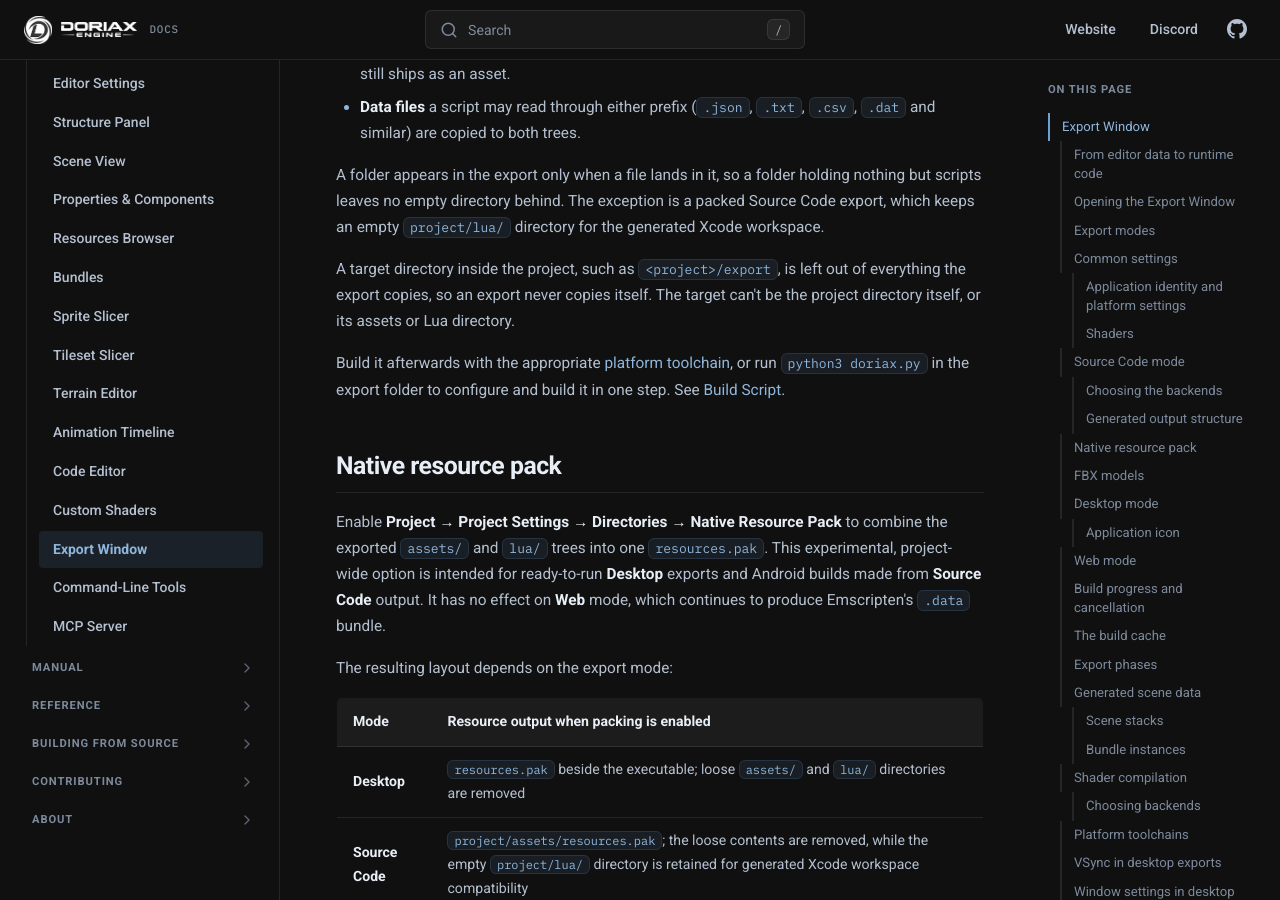
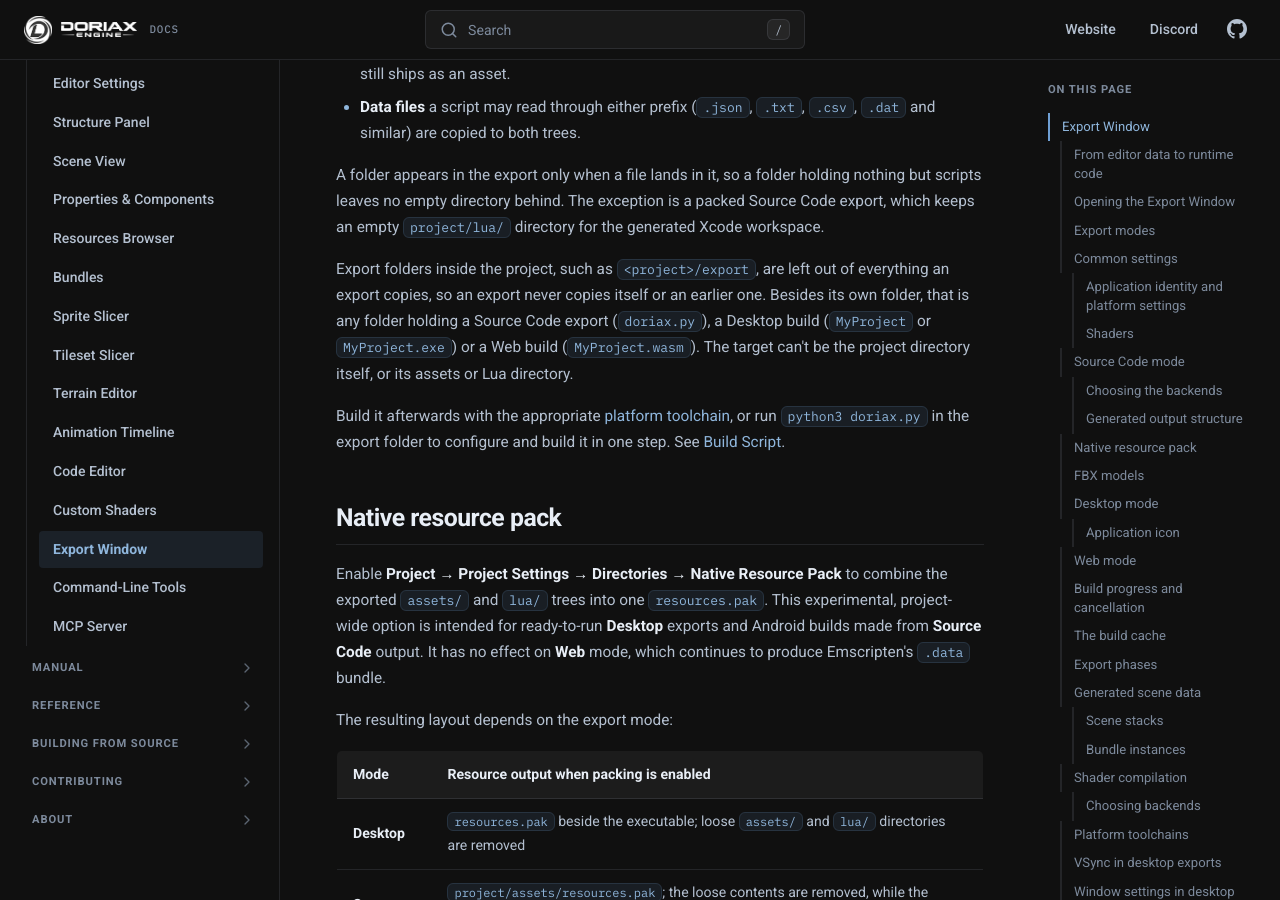
Before and after one commit to doriaxengine/doriax-docs, an MkDocs documentation site: the page built from docs/editor/export.md, in a window 1280 px wide and 900 px high, scrolled down 6984 px. Built offline with MkDocs 1.6.1, drawn with Linux system fonts in a browser that asks for light colours; comment, search, counter and statistics services are not loaded.

Commit message:
Doc exports leaving out earlier exports

```diff
--- a/docs/editor/export.md
+++ b/docs/editor/export.md
@@ -214,9 +214,11 @@ A folder appears in the export only when a file lands in it, so a folder holding
 but scripts leaves no empty directory behind. The exception is a packed Source Code
 export, which keeps an empty `project/lua/` directory for the generated Xcode workspace.
 
-A target directory inside the project, such as `<project>/export`, is left out of
-everything the export copies, so an export never copies itself. The target can't be the
-project directory itself, or its assets or Lua directory.
+Export folders inside the project, such as `<project>/export`, are left out of everything
+an export copies, so an export never copies itself or an earlier one. Besides its own
+folder, that is any folder holding a Source Code export (`doriax.py`), a Desktop build
+(`MyProject` or `MyProject.exe`) or a Web build (`MyProject.wasm`). The target can't be
+the project directory itself, or its assets or Lua directory.
 
 Build it afterwards with the appropriate [platform toolchain](#platform-toolchains), or
 run `python3 doriax.py` in the export folder to configure and build it in one step. See
```
